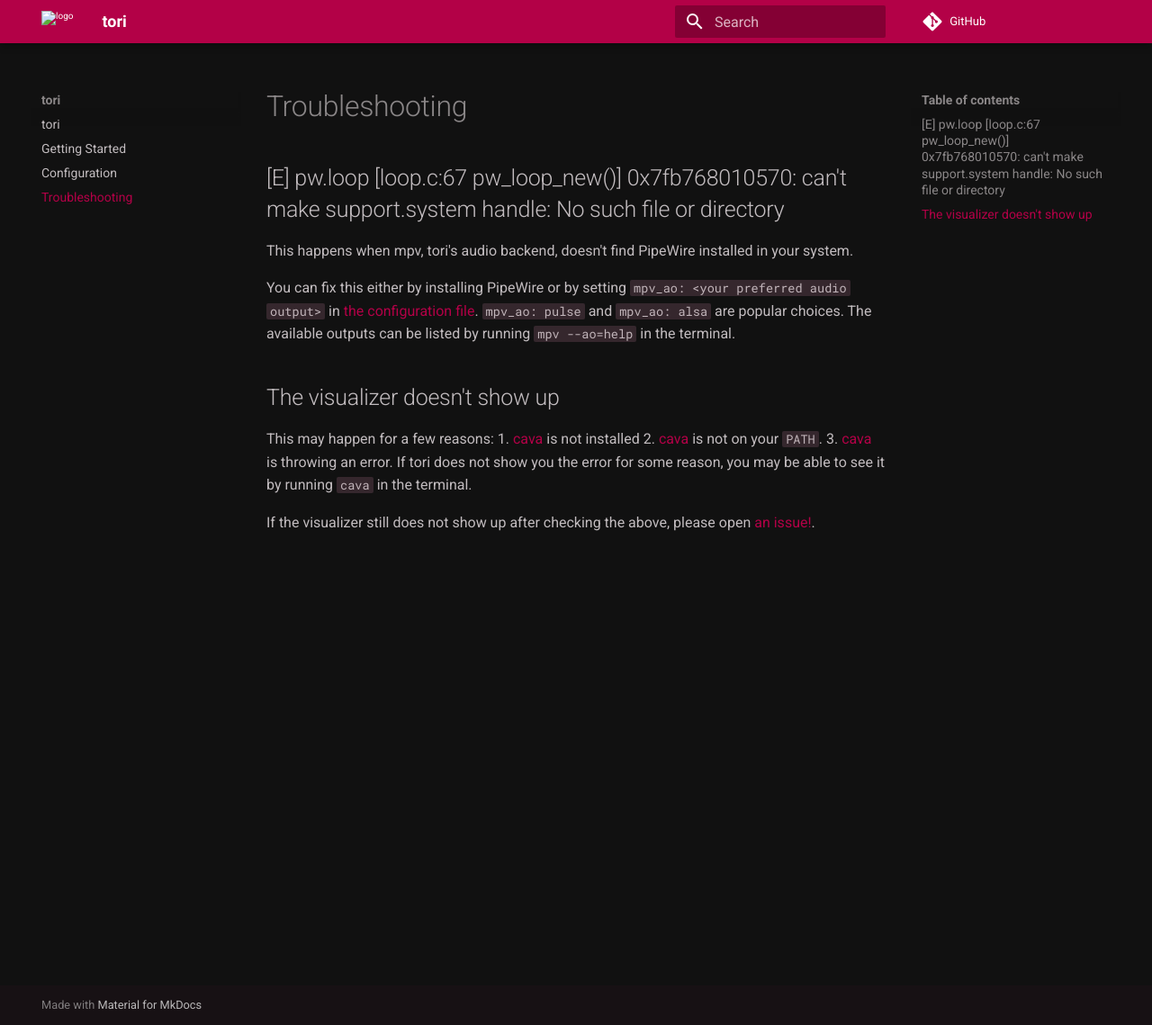
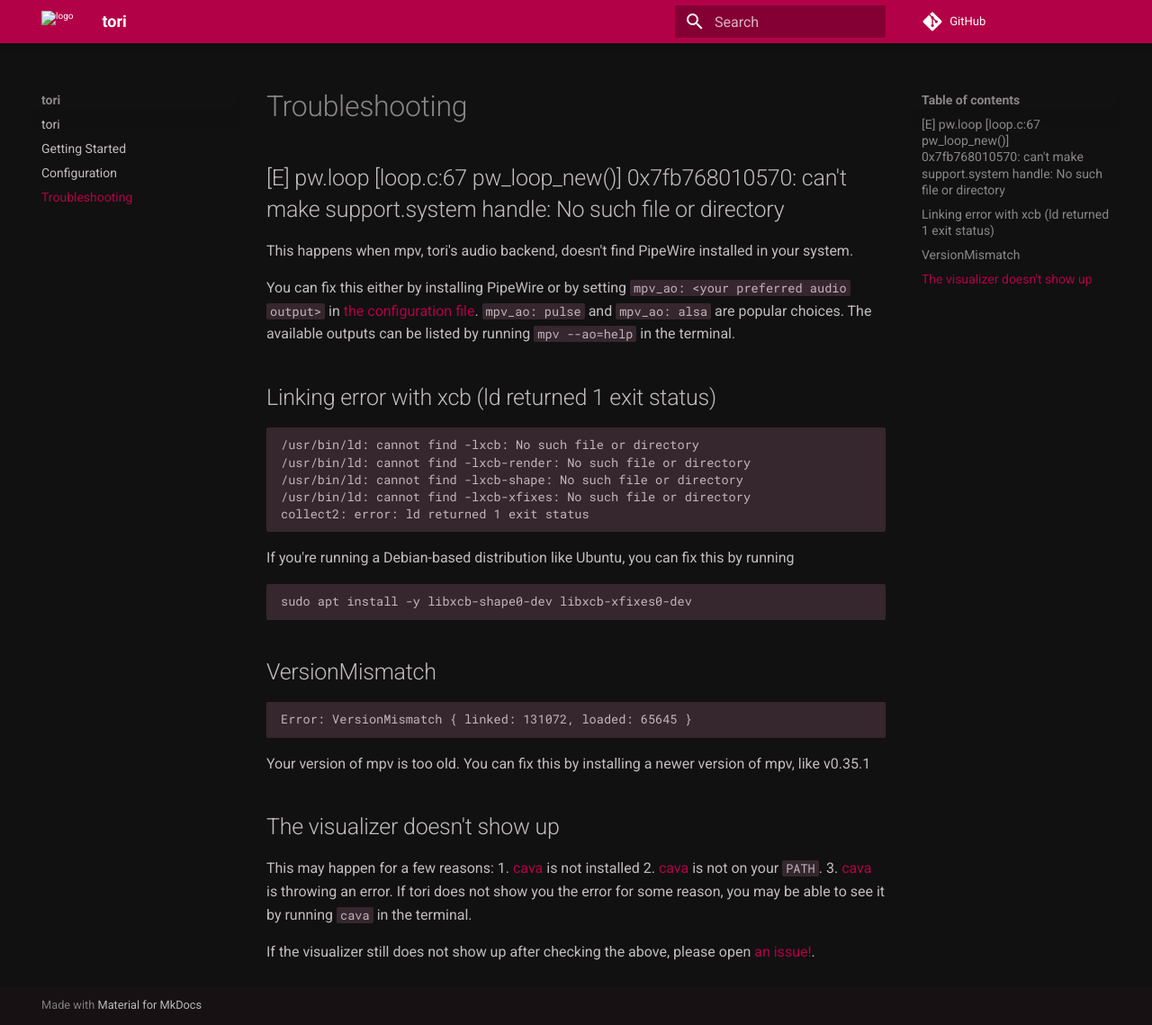
Before and after one commit to LeoRiether/tori, an MkDocs documentation site: the page built from docs/troubleshooting.md, in a window 1280 px wide and 1139 px high. Shown: the whole window at 90% size. Built offline with MkDocs 1.6.1 and Material for MkDocs 9.7.7, drawn with Linux system fonts in a browser that asks for light colours; comment, search, counter and statistics services are not loaded.

Commit message:
docs: add troubleshooting for VersionMismatch and linker errors

````diff
--- a/docs/troubleshooting.md
+++ b/docs/troubleshooting.md
@@ -10,6 +10,27 @@ You can fix this either by installing PipeWire or by setting
 `mpv_ao: pulse` and `mpv_ao: alsa` are popular choices. The available
 outputs can be listed by running `mpv --ao=help` in the terminal.
 
+## Linking error with xcb (ld returned 1 exit status)
+```
+/usr/bin/ld: cannot find -lxcb: No such file or directory
+/usr/bin/ld: cannot find -lxcb-render: No such file or directory
+/usr/bin/ld: cannot find -lxcb-shape: No such file or directory
+/usr/bin/ld: cannot find -lxcb-xfixes: No such file or directory
+collect2: error: ld returned 1 exit status
+```
+
+If you're running a Debian-based distribution like Ubuntu, you can fix this by running
+```bash
+sudo apt install -y libxcb-shape0-dev libxcb-xfixes0-dev
+```
+
+## VersionMismatch
+```
+Error: VersionMismatch { linked: 131072, loaded: 65645 }
+```
+
+Your version of mpv is too old. You can fix this by installing a newer version of mpv, like v0.35.1
+
 ## The visualizer doesn't show up
 
 This may happen for a few reasons:
````
